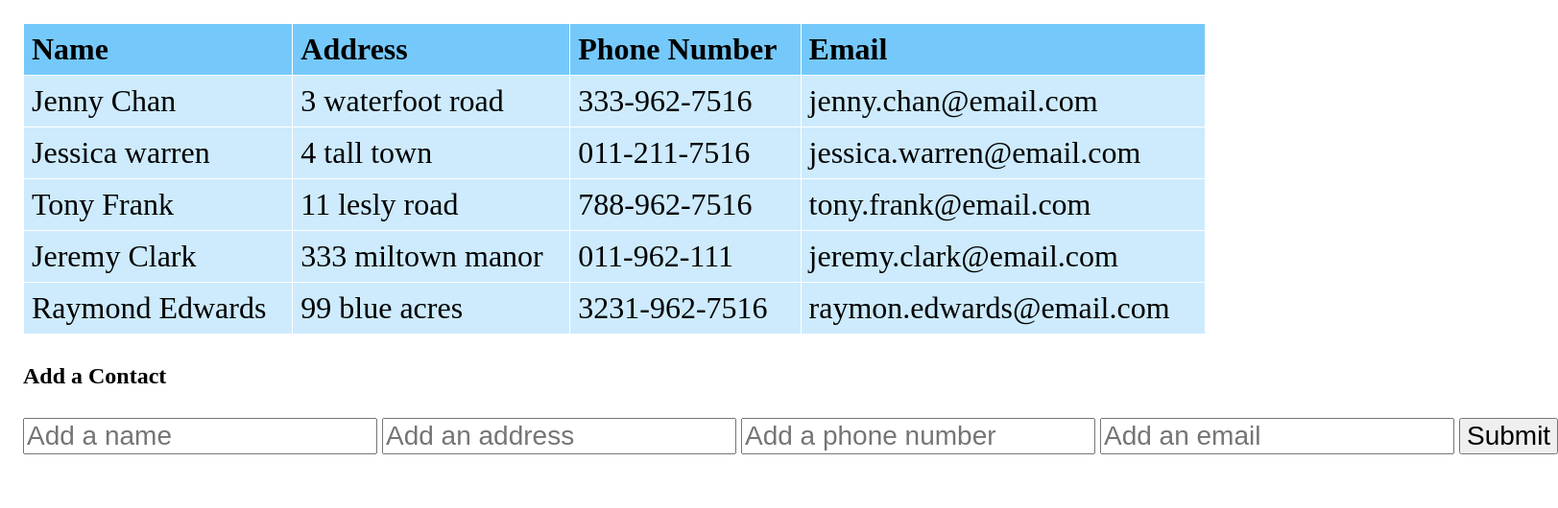
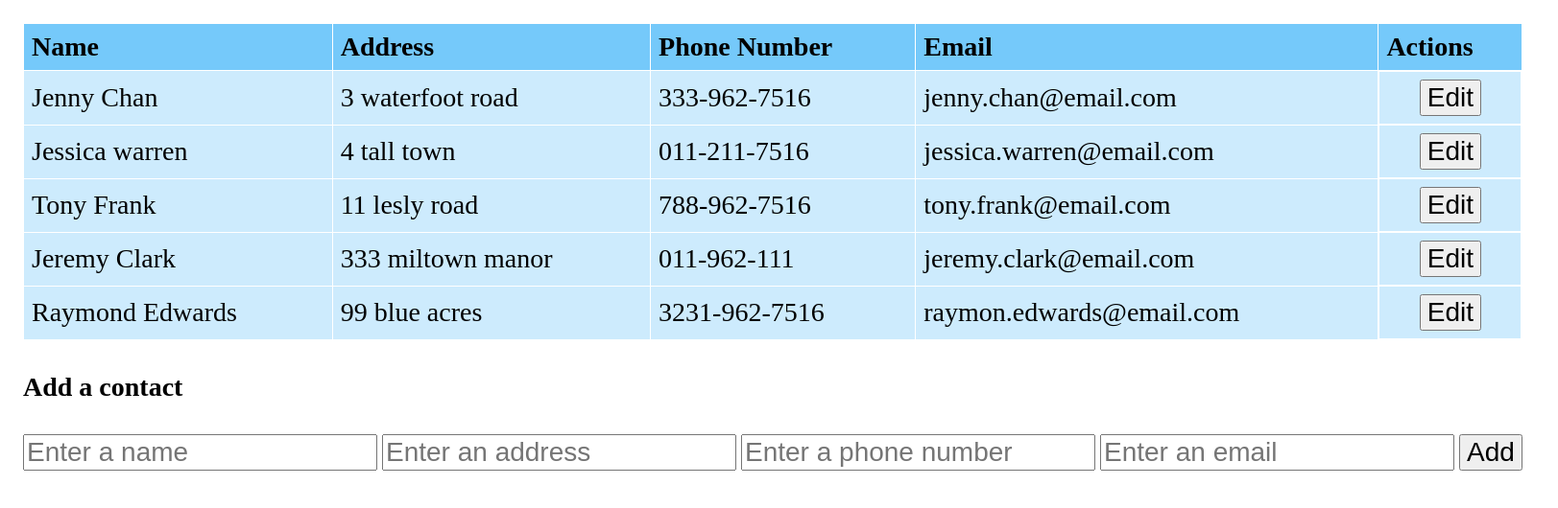
Before and after one commit to hrithikpandey786/Table-in-React, a React (Create React App) app: page / in a window 1280 px wide. Shown: the top 530 px of the page at 96% size, 1623 px wide, since content can reach past the window. Built offline with nearby package versions, Linux system fonts and the light colour scheme.

Commit message:
Added new features

```diff
--- a/src/App.js
+++ b/src/App.js
@@ -1,36 +1,50 @@
 import './App.css';
-import React from "react"
+import React, { Fragment } from "react"
 import data from "./mock-data.json"
+import ReadOnlyRow from './components/ReadOnlyRow';
+import EditableRow from './components/EditableRow';
+import { nanoid } from 'nanoid';
 
-function App() {
+export default function App(){
+
   const [contacts, setContacts] = React.useState(data);
   const [addFormData, setAddFormData] = React.useState({
+    id: nanoid(),
     fullName: "",
     address: "",
     phoneNumber: "",
     email: ""
   })
 
-  function handleAddFormChange(event){
+  const [editContactId, setEditContactId] = React.useState(null);
+
+  function handleFormChange(event){
     event.preventDefault();
-
     const fieldName = event.target.getAttribute("name");
     const fieldValue = event.target.value;
-    const newData = {...addFormData};
-    newData[fieldName] = fieldValue;
-    setAddFormData(newData);
-    // console.log(addFormData);
+
+    const newFormData = {...addFormData};
+    newFormData[fieldName] = fieldValue;
+
+    setAddFormData(newFormData);
   }
 
   function handleAddFormSubmit(event){
     event.preventDefault();
-    setContacts(prevContacts=>{
-      return [...prevContacts, addFormData];
-    })
+
+    const newContactsData = [...contacts, addFormData];
+
+    setContacts(newContactsData);
+  }
+
+  function handleEditClick(id){
+    setEditContactId(id);
   }
 
   return (
+    <form>
     <div className="app-container">
+
         <table>
           <thead>
             <tr>
@@ -38,64 +52,66 @@ function App() {
             <th>Address</th>
             <th>Phone Number</th>
             <th>Email</th>
+            <th>Actions</th>
           </tr>
         </thead>
-        {
-        <tbody>
-          {contacts.map(d=>{
-    return <tr>
-      <td>{d.fullName}</td>
-      <td>{d.address}</td>
-      <td>{d.phoneNumber}</td>
-      <td>{d.email}</td>
-    </tr>
+        <tbody>{
+            contacts.map(d=>{
+              return <Fragment>
+                {(d.id===editContactId)?
+                <EditableRow key={d.id} d={d}/>:
+                <ReadOnlyRow key={d.id} d={d} handleEditClick={handleEditClick}/>}
+             </Fragment>
+            })
+          }
+          {/* <Fragment>
+            <EditableRow contacts={contacts}/>
+            <ReadOnlyRow contacts={contacts}/>
+          </Fragment> */}
+            {/* <ReadOnlyRow contacts={contacts}/> */}
 
-  })}
-        </tbody>}
+        </tbody>
       </table>
-      <h2>Add a Contact</h2>
-      <form>
+
+      <h2>Add a contact</h2>
+
+      <form onSubmit={handleAddFormSubmit}>
         <input
           type="text"
+          name="fullName"
           required="required"
-          name="fullName"
-          placeholder='Add a name'
-          onChange= {handleAddFormChange}
-          value={addFormData.fullName}
+          placeholder='Enter a name'
+          onChange={handleFormChange}
         >
         </input>
         <input
           type="text"
+          name="address"
           required="required"
-          name="address"
-          placeholder='Add an address'
-          value={addFormData.address}
-          onChange= {handleAddFormChange}
+          placeholder='Enter an address'
+          onChange={handleFormChange}
         >
         </input>
         <input
           type="text"
+          name="phoneNumber"
           required="required"
-          name="phoneNumber"
-          placeholder='Add a phone number'
-          value={addFormData.phoneNumber}
-          onChange= {handleAddFormChange}
+          placeholder='Enter a phone number'
+          onChange={handleFormChange}
         >
         </input>
         <input
           type="email"
+          name="email"
           required="required"
-          name="email"
-          placeholder='Add an email'
-          value={addFormData.email}
-          onChange= {handleAddFormChange}
+          placeholder='Enter an email'
+          onChange={handleFormChange}
         >
         </input>
 
-        <button type="submit" onClick={handleAddFormSubmit}>Submit</button>
+        <button type="submit">Add</button>
       </form>
     </div>
-  );
+    </form>
+  )
 }
-
-export default App;
--- /dev/null
+++ b/src/components/EditableRow.js
@@ -0,0 +1,48 @@
+import React from "react"
+
+export default function EditableRow(props){
+    return (
+
+        <tr>
+            <td>
+                <input
+                    type="text"
+                    name={props.d.fullName}
+                    required="required"
+                    value={props.d.fullName}
+                    placeholder="Enter a name"
+                ></input>
+            </td>
+            <td>
+                <input
+                    type="text"
+                    name={props.d.address}
+                    required="required"
+                    value={props.d.address}
+                    placeholder="Enter an address"
+                ></input>
+            </td>
+            <td>
+                <input
+                    type="text"
+                    name={props.d.phoneNumber}
+                    required="required"
+                    value={props.d.phoneNumber}
+                    placeholder="Enter a phone number"
+                ></input>
+            </td>
+            <td>
+                <input
+                    type="email"
+                    name={props.d.email}
+                    required="required"
+                    value={props.d.email}
+                    placeholder="Enter an email"
+                ></input>
+            </td>
+            <button>Save</button>
+        </tr>
+
+
+    )
+}
--- /dev/null
+++ b/src/components/ReadOnlyRow.js
@@ -0,0 +1,15 @@
+import React from "react"
+
+export default function ReadOnlyRow(props){
+    return (
+
+             <tr>
+                <td>{props.d.fullName}</td>
+                <td>{props.d.address}</td>
+                <td>{props.d.phoneNumber}</td>
+                <td>{props.d.email}</td>
+                <td><button onClick={()=>props.handleEditClick(props.d.id)}>Edit</button></td>
+            </tr>
+
+    )
+}
```
Lines whose indentation alone changed are shown as unchanged.
